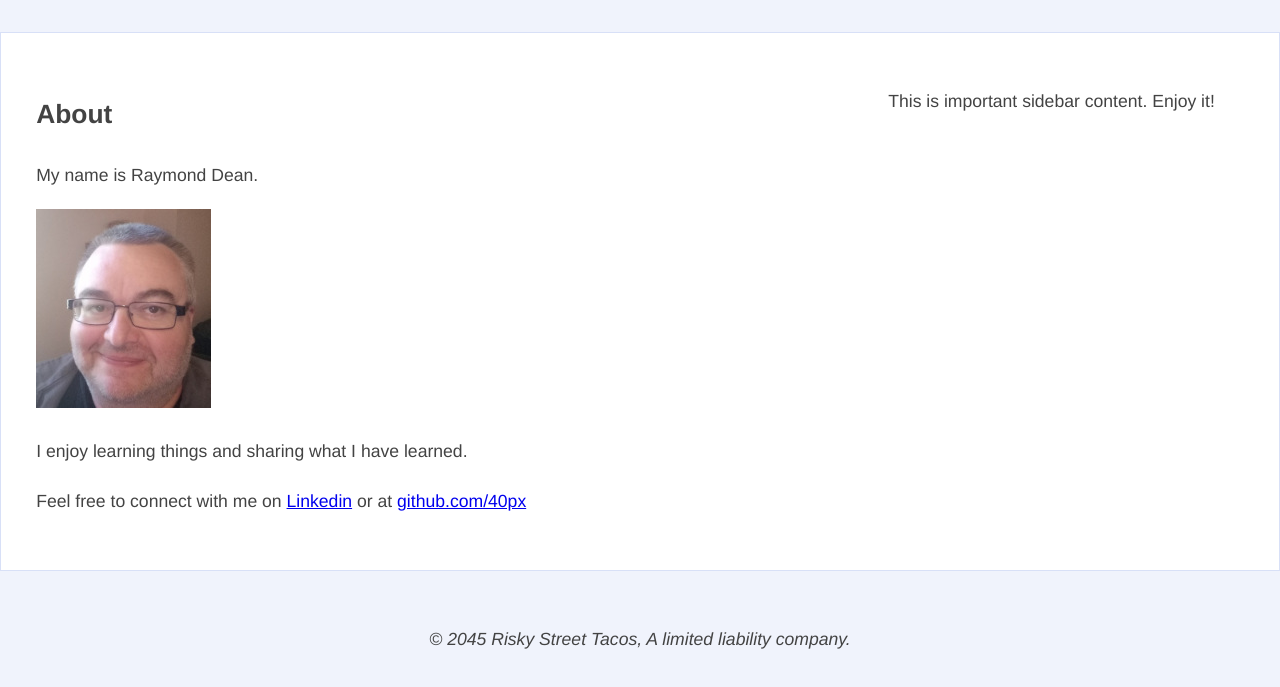
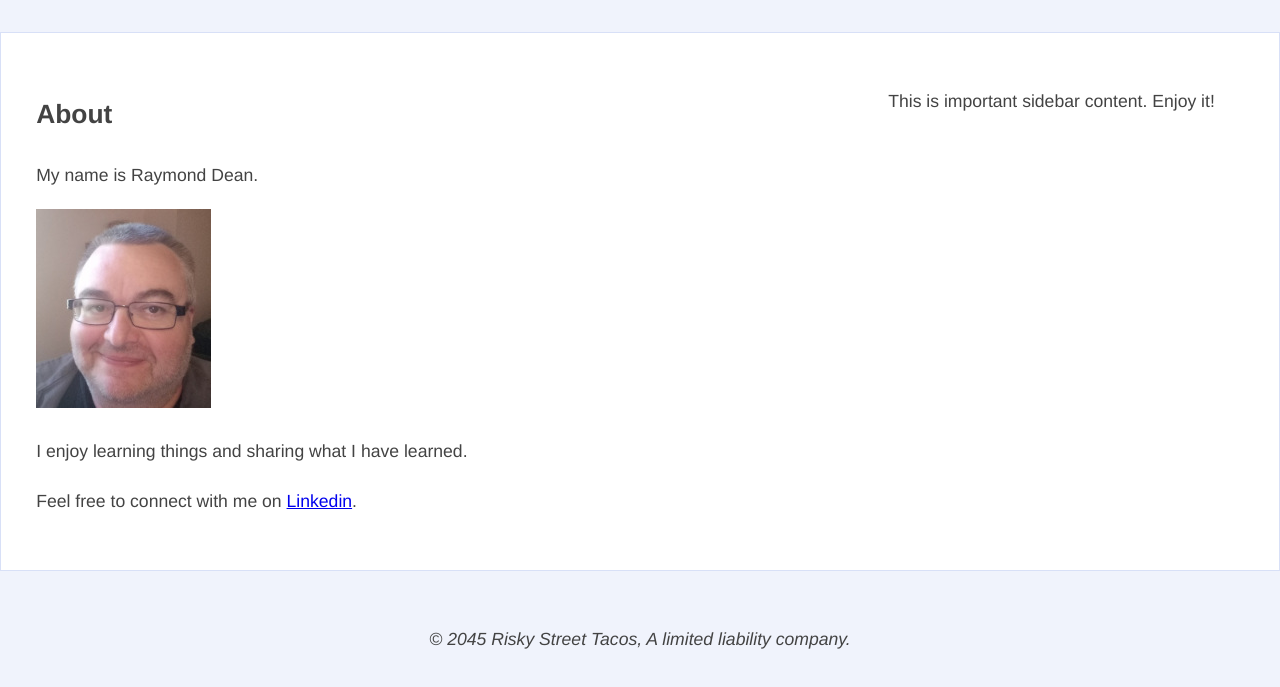
Before and after one commit to 40px/40px.github.io, a plain HTML site: page about.html in a window 1280 px wide. Shown: the part 151-838 px from the top of the page. Drawn offline with Linux system fonts and the light colour scheme.

Commit message:
minor change to about page text

```diff
--- a/about.html
+++ b/about.html
@@ -38,7 +38,7 @@
 
     <p>I enjoy learning things and sharing what I have learned.</p>
 
-    <p>Feel free to connect with me on <a href="https://www.linkedin.com/in/raymond-dean-79b982218/" target="_blank">Linkedin</a> or at <a href="https://github.com/40px" target="_blank">github.com/40px</a></p>
+    <p>Feel free to connect with me on <a href="https://www.linkedin.com/in/raymond-dean-79b982218/" target="_blank">Linkedin</a>.</p>
 
     </main>
     <aside class="sidebar">
```
